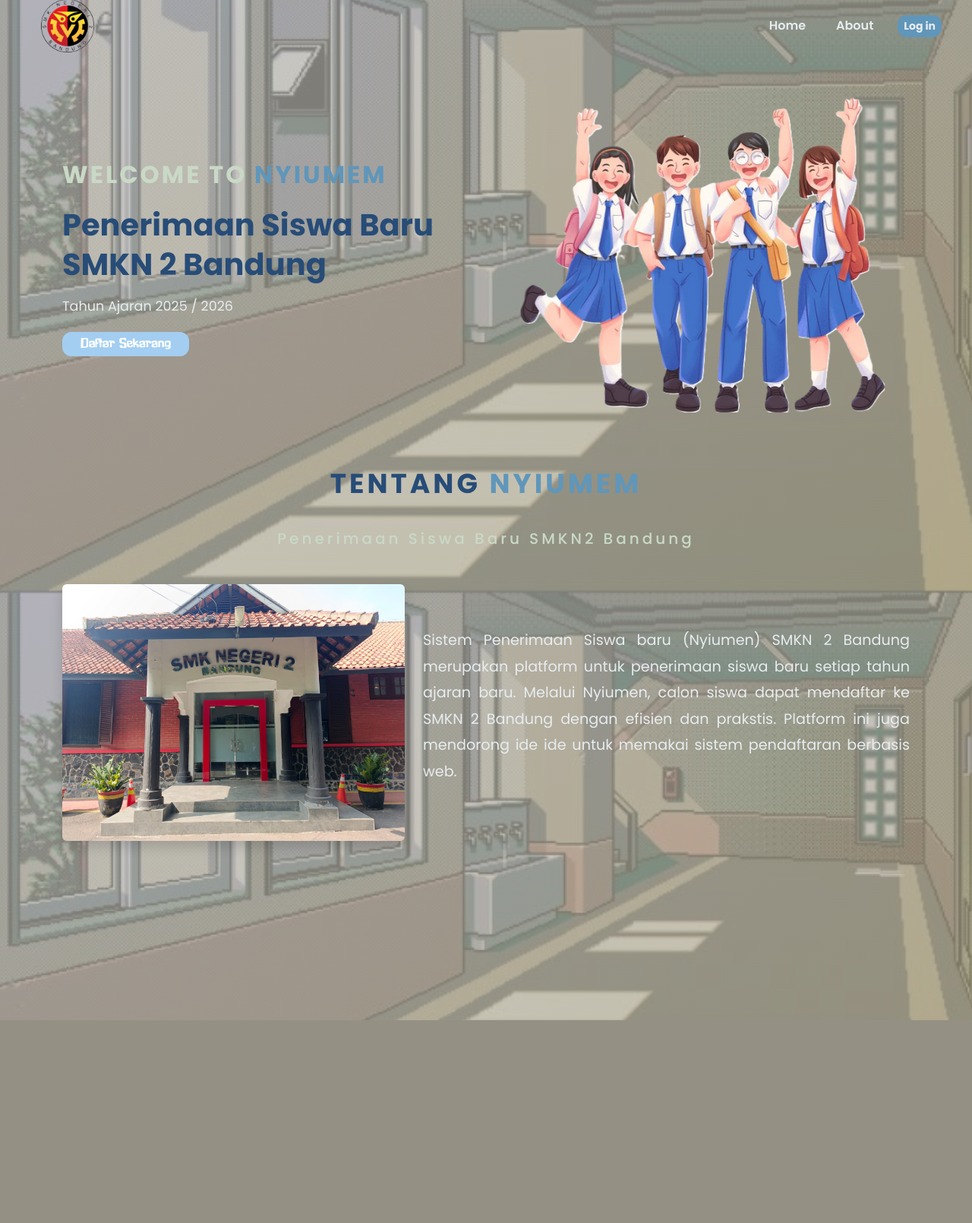
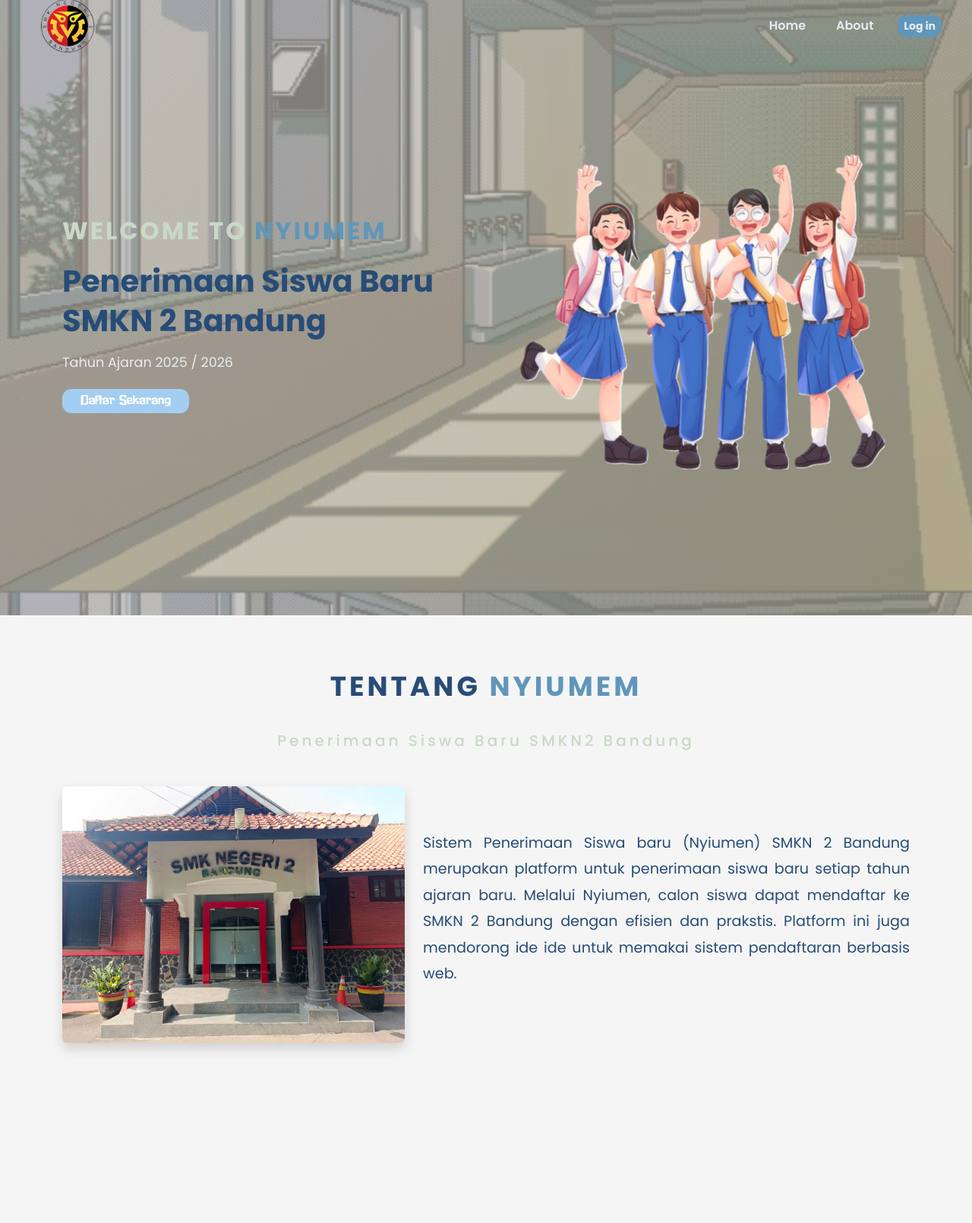
Before and after one commit to Esqi-Meazza/Nyiumem---Penerimaan-Siswa-Baru-SMK, a PHP site: page / in a window 1280 px wide. Shown: the part 22-1632 px from the top of the page at 76% size. Before the commit the page ends 1365 px from the top, so only its background shows below. Run offline with PHP 8.4, Linux system fonts and the light colour scheme.

Commit message:
penyesuaian

```diff
--- a/admin/edit.php
+++ b/admin/edit.php
@@ -79,7 +79,7 @@
             <div class="col-md-4 mx-auto">
                 <div class="card">
                     <div class="card-body">
-                        <h4 class="text-center">Form Registrasi</h4>
+                        <h4 class="text-center">Form Edit</h4>
                        <form action="pedit.php" method="POST">
     <?php
     if(isset($_GET['gagal'])) {?>
--- a/style.css
+++ b/style.css
@@ -27,7 +27,7 @@
     background-repeat: no-repeat;
     background-attachment: fixed;
     min-height: 100vh;
-    margin-top: 150px;
+    margin-top: 32px;
 }
 
 span {
@@ -96,7 +96,7 @@
 }
 /* Home Section */
 
-.hero {
+.hero-section {
   min-height: 100vh;
 }
 
@@ -144,8 +144,7 @@
 
 .about {
    min-height: 100vh;
-   /* position: relative;
-   z-index: 1; */
+   background-color: whitesmoke;
 }
 
 .judul-about {
@@ -168,7 +167,7 @@
   font-style: bold;
   line-height: 1.8;
   text-align: justify;
-  color: var(--antiflash-white);
+  color: var(--yinmn-blue);
 }
 
 .about-image {
```
